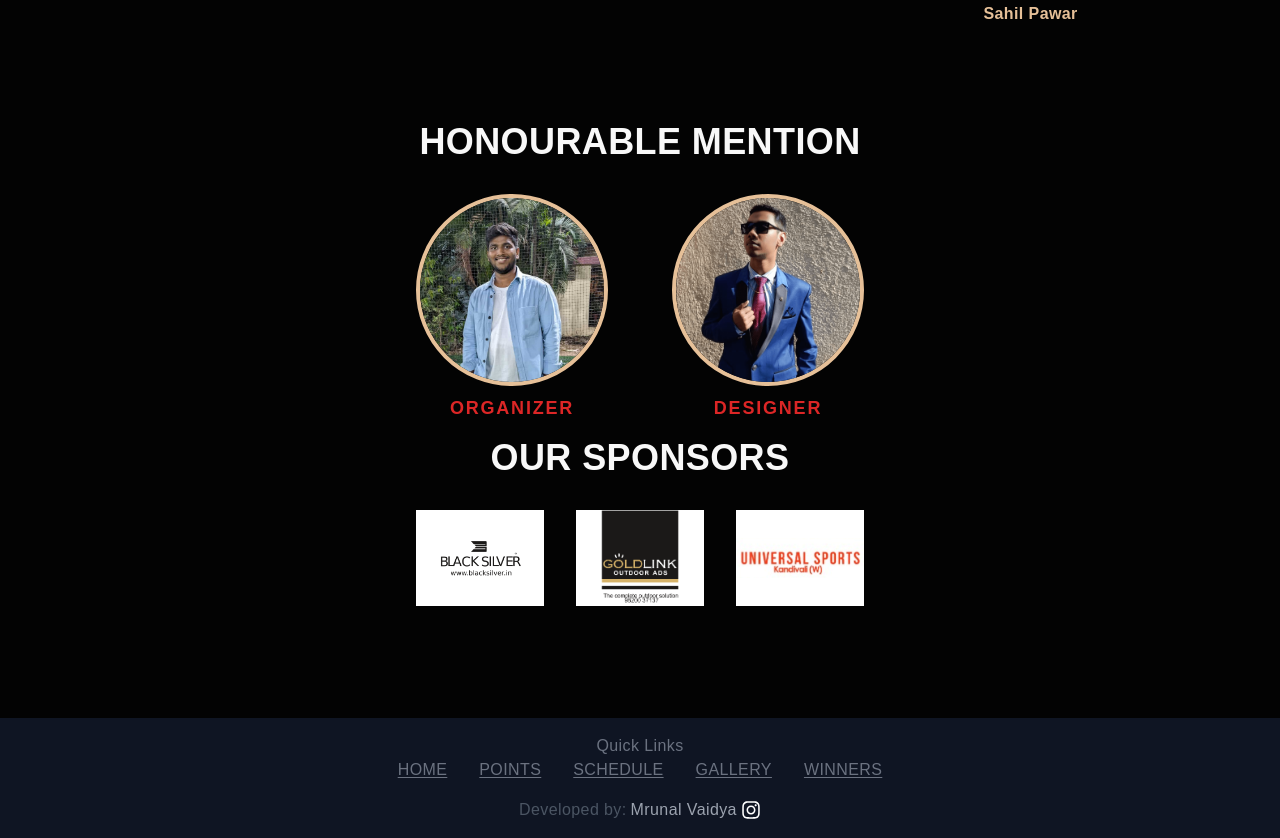
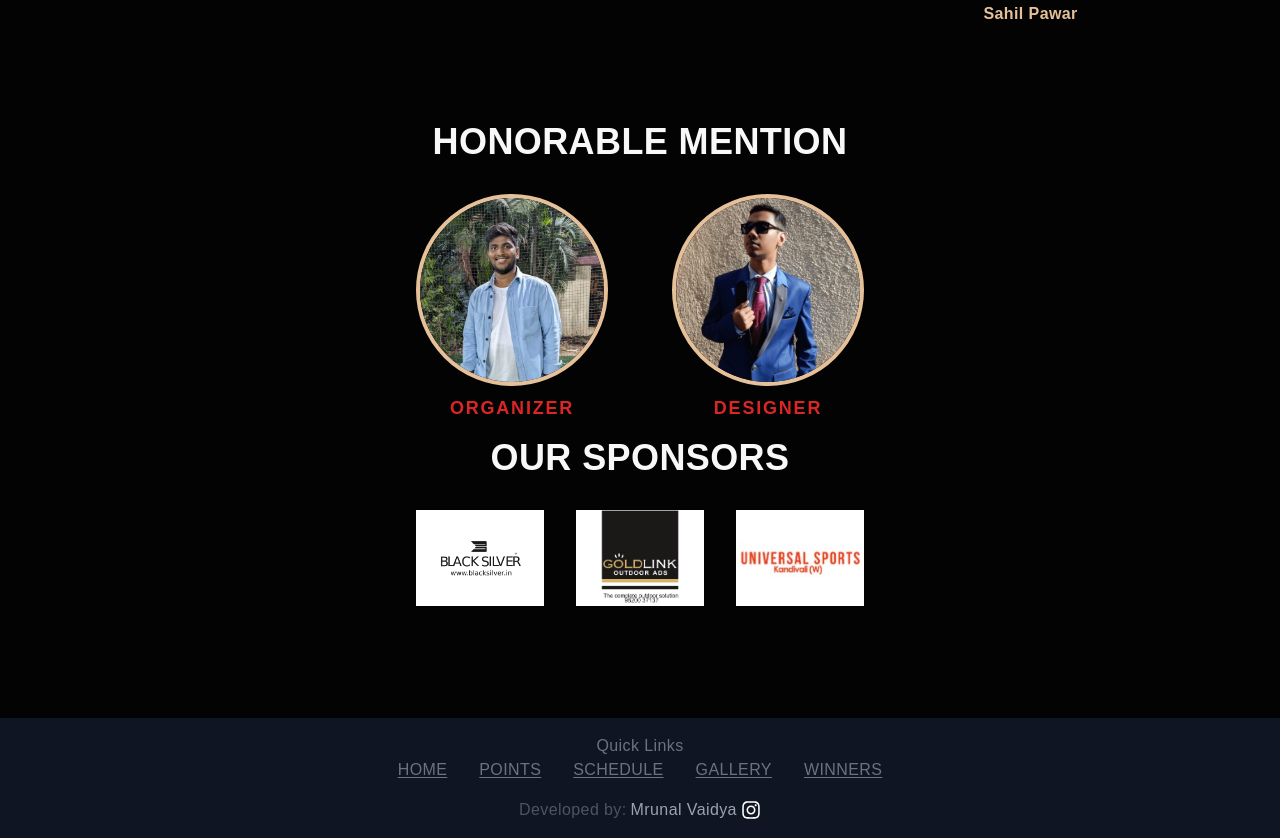
Before and after one commit to MrunalVaidya0715/sparx-website, a Next.js app in the folder sparx-web-app/: page /home in a window 1280 px wide. Shown: the part 3660-4498 px from the top of the page. Built offline with nearby package versions, Linux system fonts and the light colour scheme.

Commit message:
Honarable

```diff
--- a/sparx-web-app/components/HMention.jsx
+++ b/sparx-web-app/components/HMention.jsx
@@ -6,7 +6,7 @@ const HMention = () => {
     return (
         <>
             <div className='flex flex-col w-full justify-center items-center'>
-                <h2 className='mt-12  text-md mb-8 uppercase text-center'>Honourable Mention</h2>
+                <h2 className='mt-12  text-md mb-8 uppercase text-center'>Honorable Mention</h2>
                 {/**Images */}
                 <div className='flex flex-col md:flex-row w-full justify-center gap-4 md:gap-16'>
                 <div className=' flex flex-col gap-2 items-center justify-center'>
```
